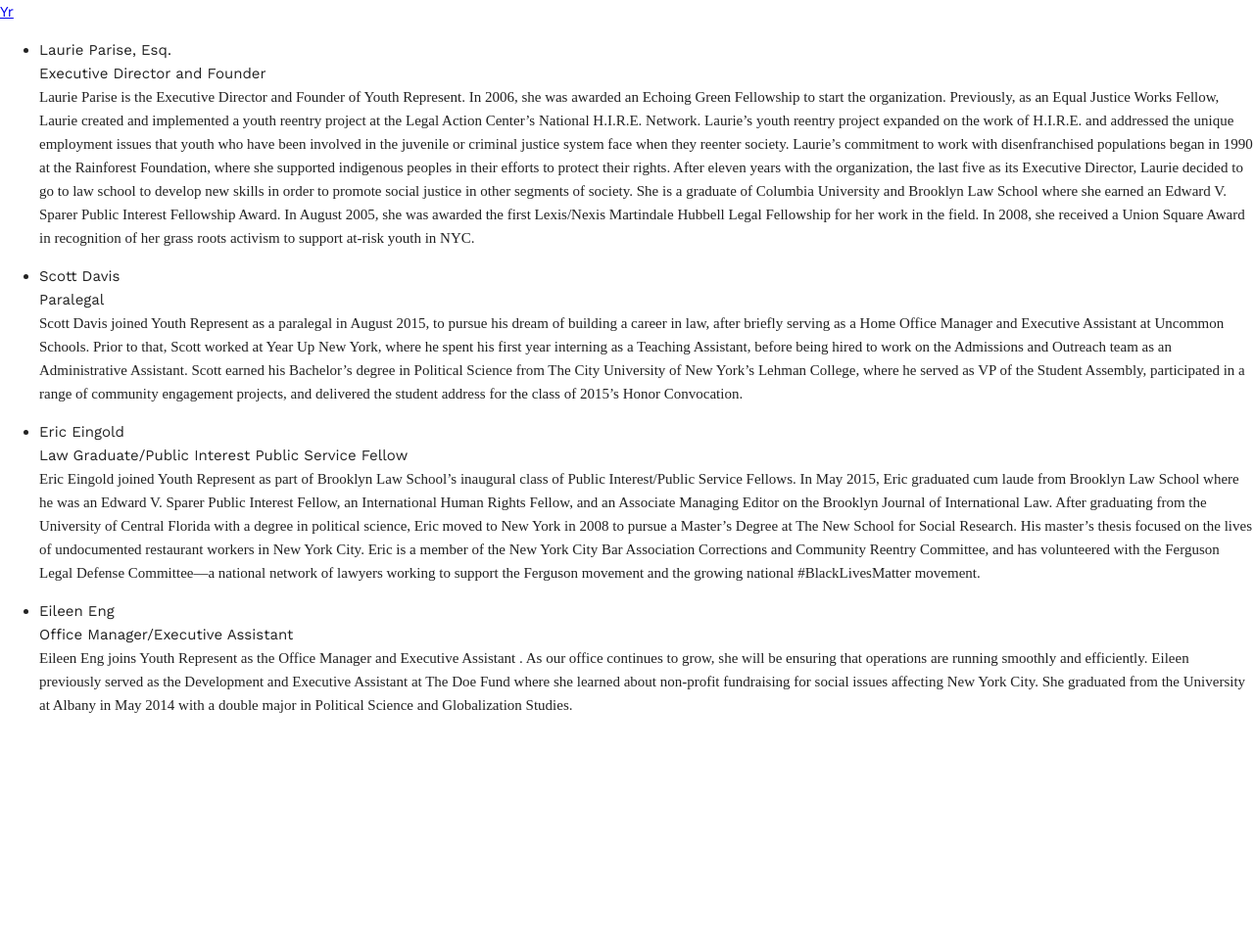
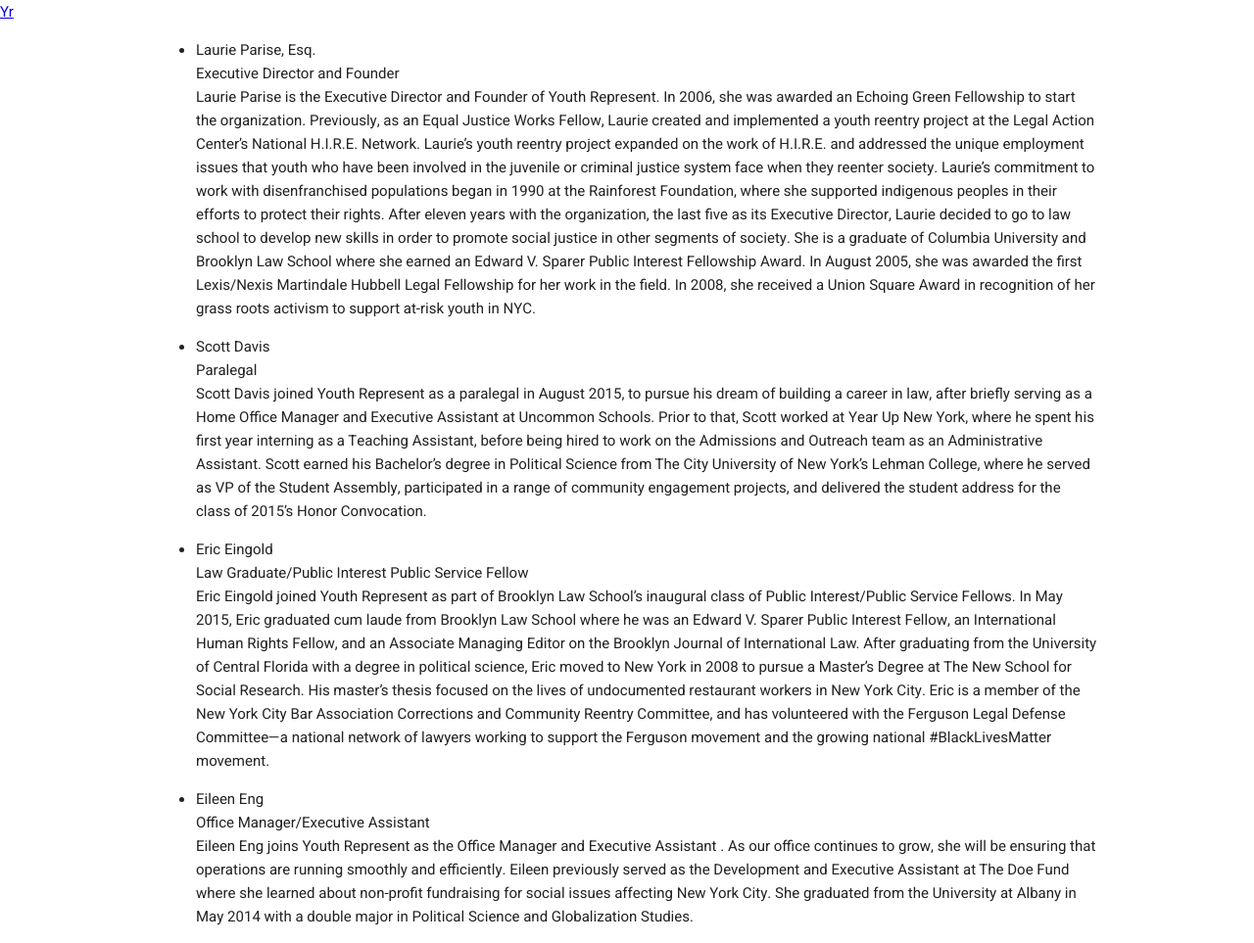
Before and after one commit to ptenterprises/yr, a Jekyll site: the page built from staff.markdown, in a window 1280 px wide. Shown: the whole page at 98% size. Built offline with Jekyll 4.4.1, drawn with Linux system fonts in a browser that asks for light colours; before the commit the page ends 900 px from its top, so only the background shows below that.

Commit message:
Switched font to Heebo

```diff
--- a/_includes/head.html
+++ b/_includes/head.html
@@ -4,6 +4,6 @@
   <meta name="viewport" content="width=device-width, initial-scale=1">
 
   <title>{% if page.title %}{{ page.title }}{% else %}{{ site.title }}{% endif %}</title>
-  <link href="https://fonts.googleapis.com/css?family=Work+Sans:100,200,300,400,700,900" rel="stylesheet">
+  <link href="https://fonts.googleapis.com/css?family=Heebo:100,400,700,900" rel="stylesheet">
   <link rel="stylesheet" href="{{ "/css/main.css" }}">
 </head>
--- /dev/null
+++ b/_layouts/staff.html
@@ -0,0 +1,19 @@
+---
+layout: default
+---
+
+<div class="container">
+  <div class="row">
+    <ul>
+        {% for person in site.staff %}
+        {% unless person.published == false %}
+        <li>
+            <div class="name">{{ person.title }}</div>
+            <div class="role">{{ person.role }}</div>
+            <div class="blurb">{{ person.content }}</div>
+        </li>
+        {% endunless %}
+        {% endfor %}
+    </ul>
+  </div>
+</div>
--- a/_sass/_base.scss
+++ b/_sass/_base.scss
@@ -13,8 +13,8 @@ html {
 body {
   font-size: 1.5em; /* currently ems cause chrome bug misinterpreting rems on body element */
   line-height: 1.6;
-  font-weight: $sans-font-weight;
-  font-family: $sans-font-family;
+  font-weight: $primary-font-weight;
+  font-family: $primary-font-family;
   color: #222; }
 
 
@@ -23,8 +23,8 @@ body {
 h1, h2, h3, h4, h5, h6 {
   margin-top: 0;
   margin-bottom: 2rem;
-  font-family: $header-font-family;
-  font-weight: $header-font-weight;
+  font-family: $primary-font-family;
+  font-weight: $primary-font-weight;
 }
 h1 { font-size: 4.0rem; line-height: 1.2;  letter-spacing: -.1rem;}
 h2 { font-size: 3.6rem; line-height: 1.25; letter-spacing: -.1rem; }
@@ -44,8 +44,8 @@ h6 { font-size: 1.5rem; line-height: 1.6;  letter-spacing: 0; }
 }
 
 p {
-  font-weight: $serif-font-weight;
-  font-family: $serif-font-family;
+  font-weight: $primary-font-weight;
+  font-family: $primary-font-family;
   margin-top: 0; }
 
 
--- a/css/main.scss
+++ b/css/main.scss
@@ -6,11 +6,8 @@
 
 
 // Our variables
-$sans-font-family: 'Work Sans', sans-serif;
-$serif-font-family: serif;
-$header-font-family: $sans-font-family;
-$sans-font-weight: 400;
-$serif-font-weight: 400;
+$primary-font-family: 'Heebo', sans-serif;
+$primary-font-weight: 400;
 $header-font-weight: 500;
 
 $spacing-unit:     30px;
--- a/staff.markdown
+++ b/staff.markdown
@@ -1,7 +1,7 @@
 ---
 title: Staff
 date: 2016-12-01 22:49:00 Z
-layout: default
+layout: staff
 ---
 
 <ul>
```
